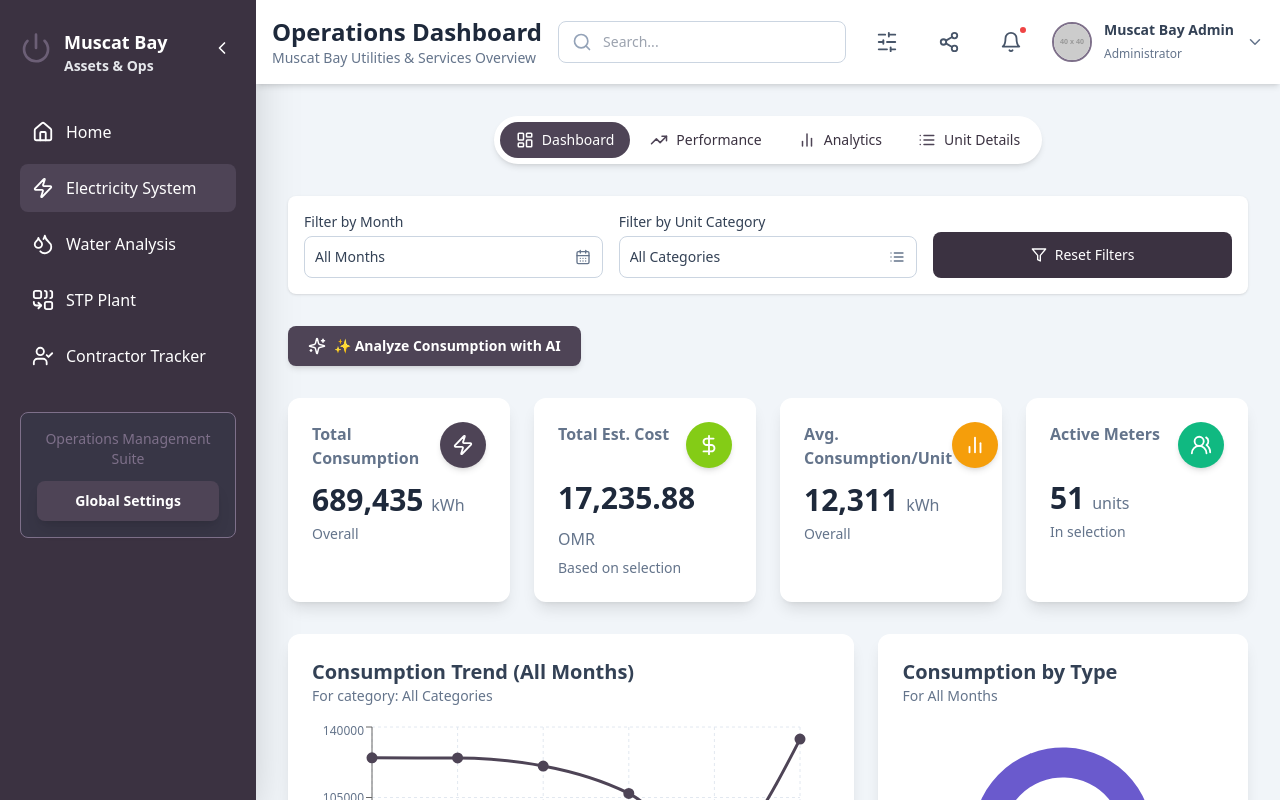
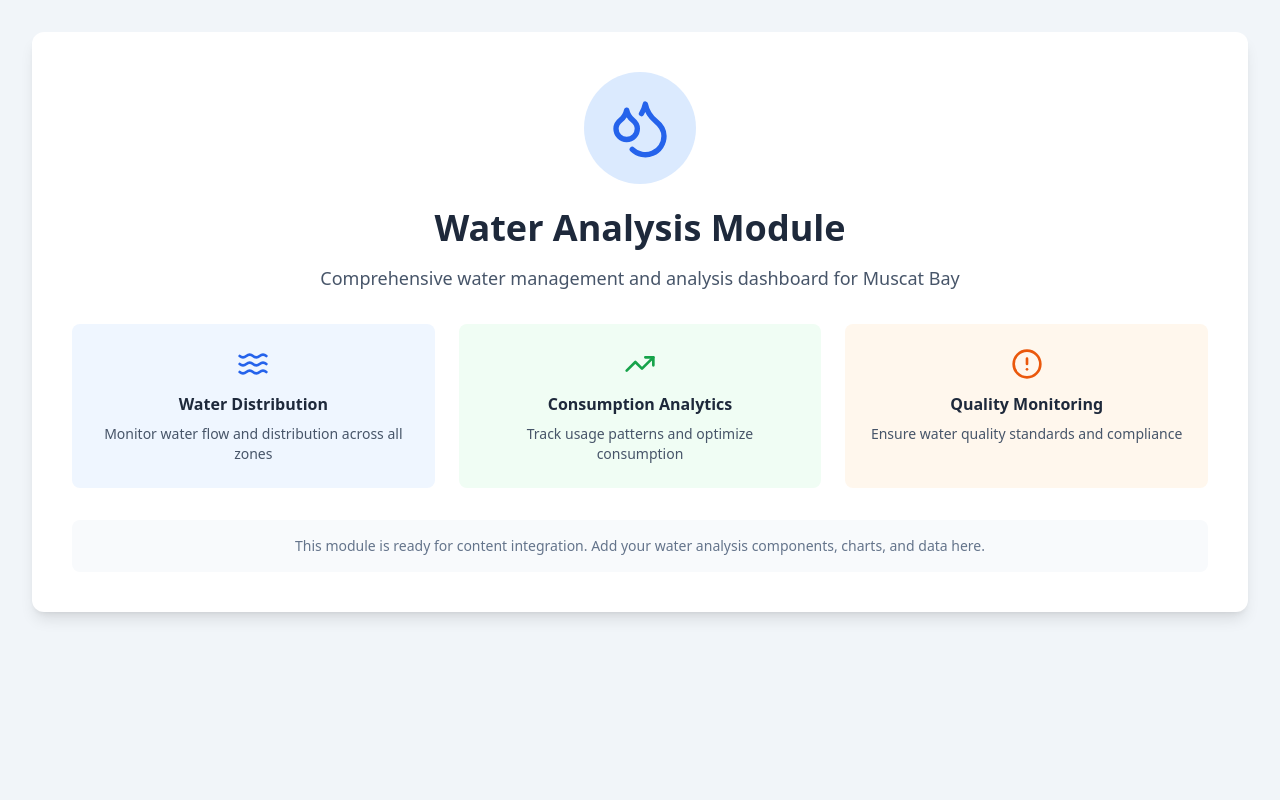
Before and after one commit to ARahim900/bay-utilities-overview, a React (Vite) app: page /water in a window 1280 px wide. Built offline with nearby package versions, Linux system fonts and the light colour scheme.

Commit message:
Add empty pages for modules
Create empty components and routes for Water Analysis, STP Plant, and Contractor Tracker modules.

```diff
--- a/src/App.tsx
+++ b/src/App.tsx
@@ -6,6 +6,9 @@ import { QueryClient, QueryClientProvider } from "@tanstack/react-query";
 import { BrowserRouter, Routes, Route } from "react-router-dom";
 import LandingPage from "./pages/LandingPage";
 import Index from "./pages/Index";
+import WaterAnalysis from "./pages/WaterAnalysis";
+import STPPlant from "./pages/STPPlant";
+import ContractorTracker from "./pages/ContractorTracker";
 import NotFound from "./pages/NotFound";
 
 const queryClient = new QueryClient();
@@ -19,9 +22,9 @@ const App = () => (
         <Routes>
           <Route path="/" element={<LandingPage />} />
           <Route path="/electricity" element={<Index />} />
-          <Route path="/water" element={<Index />} />
-          <Route path="/stp" element={<Index />} />
-          <Route path="/contractor" element={<Index />} />
+          <Route path="/water" element={<WaterAnalysis />} />
+          <Route path="/stp" element={<STPPlant />} />
+          <Route path="/contractor" element={<ContractorTracker />} />
           {/* ADD ALL CUSTOM ROUTES ABOVE THE CATCH-ALL "*" ROUTE */}
           <Route path="*" element={<NotFound />} />
         </Routes>
--- /dev/null
+++ b/src/pages/ContractorTracker.tsx
@@ -0,0 +1,51 @@
+
+import React from 'react';
+import { UserCheck, Users, Calendar, CheckSquare } from 'lucide-react';
+
+const ContractorTracker = () => {
+  return (
+    <div className="min-h-screen bg-slate-100 p-6 md:p-8">
+      <div className="max-w-7xl mx-auto">
+        <div className="bg-white p-10 rounded-xl shadow-lg text-center">
+          <div className="flex justify-center mb-6">
+            <div className="p-6 rounded-full bg-indigo-100">
+              <UserCheck size={64} className="text-indigo-600" />
+            </div>
+          </div>
+          <h1 className="text-4xl font-bold text-slate-800 mb-4">Contractor Tracker</h1>
+          <p className="text-lg text-slate-600 mb-8">
+            Comprehensive contractor management and project tracking system
+          </p>
+
+          <div className="grid grid-cols-1 md:grid-cols-3 gap-6 mt-8">
+            <div className="bg-indigo-50 p-6 rounded-lg">
+              <Users size={32} className="text-indigo-600 mx-auto mb-3" />
+              <h3 className="font-semibold text-slate-800 mb-2">Contractor Management</h3>
+              <p className="text-sm text-slate-600">Track contractor profiles and credentials</p>
+            </div>
+
+            <div className="bg-amber-50 p-6 rounded-lg">
+              <Calendar size={32} className="text-amber-600 mx-auto mb-3" />
+              <h3 className="font-semibold text-slate-800 mb-2">Project Scheduling</h3>
+              <p className="text-sm text-slate-600">Manage timelines and project milestones</p>
+            </div>
+
+            <div className="bg-green-50 p-6 rounded-lg">
+              <CheckSquare size={32} className="text-green-600 mx-auto mb-3" />
+              <h3 className="font-semibold text-slate-800 mb-2">Performance Tracking</h3>
+              <p className="text-sm text-slate-600">Monitor progress and quality metrics</p>
+            </div>
+          </div>
+
+          <div className="mt-8 p-4 bg-slate-50 rounded-lg">
+            <p className="text-slate-500 text-sm">
+              This module is ready for content integration. Add your contractor tracking components, forms, and data here.
+            </p>
+          </div>
+        </div>
+      </div>
+    </div>
+  );
+};
+
+export default ContractorTracker;
--- a/src/pages/Index.tsx
+++ b/src/pages/Index.tsx
@@ -2,6 +2,7 @@ import React, { useState, useMemo } from 'react';
 import { BarChart, Bar, XAxis, YAxis, CartesianGrid, Tooltip, Legend, ResponsiveContainer, PieChart, Pie, Cell, LineChart, Line, Label, Area } from 'recharts';
 import { Search, Bell, ChevronDown, SlidersHorizontal, Share2, LayoutDashboard, BarChart2, List, Zap, TrendingUp, Users2, MapPin, Power, DollarSign, Filter, Settings, FileText, Activity, Droplets, Combine, UserCheck, Columns, Sparkles, X, CalendarDays, CheckIcon, Building, Home, ChevronLeft, ChevronRight } from 'lucide-react';
 import { Link } from 'react-router-dom';
+import { LucideIcon } from 'lucide-react';
 
 // OMR Conversion Rate
 const OMR_PER_KWH = 0.025;
@@ -145,9 +146,9 @@ const Sidebar = ({
   const mainSections = [
     { name: 'Home', icon: Home, sectionId: 'Home', path: '/' },
     { name: 'Electricity System', icon: Zap, sectionId: 'ElectricitySystem' },
-    { name: 'Water Analysis', icon: Droplets, sectionId: 'WaterAnalysis' },
-    { name: 'STP Plant', icon: Combine, sectionId: 'STPPlant' },
-    { name: 'Contractor Tracker', icon: UserCheck, sectionId: 'ContractorTracker' },
+    { name: 'Water Analysis', icon: Droplets, sectionId: 'WaterAnalysis', path: '/water' },
+    { name: 'STP Plant', icon: Combine, sectionId: 'STPPlant', path: '/stp' },
+    { name: 'Contractor Tracker', icon: UserCheck, sectionId: 'ContractorTracker', path: '/contractor' },
   ];
 
   return (
@@ -296,7 +297,7 @@ const StyledSelect = ({
   onChange: (e: React.ChangeEvent<HTMLSelectElement>) => void;
   options: { value: string; label: string }[];
   id: string;
-  icon?: React.ComponentType<{ size: number }>;
+  icon?: LucideIcon;
 }) => {
   return (
     <div>
@@ -436,7 +437,7 @@ const SummaryCard = ({
 }: {
   title: string;
   value: string;
-  icon: React.ComponentType<{ size: number }>;
+  icon: LucideIcon;
   unit: string;
   trend?: string;
   trendColor?: string;
@@ -513,7 +514,7 @@ const PlaceholderPage = ({
   icon
 }: {
   title: string;
-  icon?: React.ComponentType<{ size: number; className?: string; style?: React.CSSProperties }>;
+  icon?: LucideIcon;
 }) => {
   const IconComponent = icon || Activity;
   return (
--- /dev/null
+++ b/src/pages/STPPlant.tsx
@@ -0,0 +1,51 @@
+
+import React from 'react';
+import { Combine, Activity, BarChart3, Settings } from 'lucide-react';
+
+const STPPlant = () => {
+  return (
+    <div className="min-h-screen bg-slate-100 p-6 md:p-8">
+      <div className="max-w-7xl mx-auto">
+        <div className="bg-white p-10 rounded-xl shadow-lg text-center">
+          <div className="flex justify-center mb-6">
+            <div className="p-6 rounded-full bg-emerald-100">
+              <Combine size={64} className="text-emerald-600" />
+            </div>
+          </div>
+          <h1 className="text-4xl font-bold text-slate-800 mb-4">STP Plant Monitoring</h1>
+          <p className="text-lg text-slate-600 mb-8">
+            Sewage Treatment Plant operations and environmental monitoring system
+          </p>
+
+          <div className="grid grid-cols-1 md:grid-cols-3 gap-6 mt-8">
+            <div className="bg-emerald-50 p-6 rounded-lg">
+              <Activity size={32} className="text-emerald-600 mx-auto mb-3" />
+              <h3 className="font-semibold text-slate-800 mb-2">Plant Operations</h3>
+              <p className="text-sm text-slate-600">Real-time monitoring of treatment processes</p>
+            </div>
+
+            <div className="bg-blue-50 p-6 rounded-lg">
+              <BarChart3 size={32} className="text-blue-600 mx-auto mb-3" />
+              <h3 className="font-semibold text-slate-800 mb-2">Performance Metrics</h3>
+              <p className="text-sm text-slate-600">Track efficiency and output quality</p>
+            </div>
+
+            <div className="bg-purple-50 p-6 rounded-lg">
+              <Settings size={32} className="text-purple-600 mx-auto mb-3" />
+              <h3 className="font-semibold text-slate-800 mb-2">System Controls</h3>
+              <p className="text-sm text-slate-600">Manage plant settings and configurations</p>
+            </div>
+          </div>
+
+          <div className="mt-8 p-4 bg-slate-50 rounded-lg">
+            <p className="text-slate-500 text-sm">
+              This module is ready for content integration. Add your STP plant monitoring components, controls, and data here.
+            </p>
+          </div>
+        </div>
+      </div>
+    </div>
+  );
+};
+
+export default STPPlant;
--- /dev/null
+++ b/src/pages/WaterAnalysis.tsx
@@ -0,0 +1,51 @@
+
+import React from 'react';
+import { Droplets, Waves, TrendingUp, AlertCircle } from 'lucide-react';
+
+const WaterAnalysis = () => {
+  return (
+    <div className="min-h-screen bg-slate-100 p-6 md:p-8">
+      <div className="max-w-7xl mx-auto">
+        <div className="bg-white p-10 rounded-xl shadow-lg text-center">
+          <div className="flex justify-center mb-6">
+            <div className="p-6 rounded-full bg-blue-100">
+              <Droplets size={64} className="text-blue-600" />
+            </div>
+          </div>
+          <h1 className="text-4xl font-bold text-slate-800 mb-4">Water Analysis Module</h1>
+          <p className="text-lg text-slate-600 mb-8">
+            Comprehensive water management and analysis dashboard for Muscat Bay
+          </p>
+
+          <div className="grid grid-cols-1 md:grid-cols-3 gap-6 mt-8">
+            <div className="bg-blue-50 p-6 rounded-lg">
+              <Waves size={32} className="text-blue-600 mx-auto mb-3" />
+              <h3 className="font-semibold text-slate-800 mb-2">Water Distribution</h3>
+              <p className="text-sm text-slate-600">Monitor water flow and distribution across all zones</p>
+            </div>
+
+            <div className="bg-green-50 p-6 rounded-lg">
+              <TrendingUp size={32} className="text-green-600 mx-auto mb-3" />
+              <h3 className="font-semibold text-slate-800 mb-2">Consumption Analytics</h3>
+              <p className="text-sm text-slate-600">Track usage patterns and optimize consumption</p>
+            </div>
+
+            <div className="bg-orange-50 p-6 rounded-lg">
+              <AlertCircle size={32} className="text-orange-600 mx-auto mb-3" />
+              <h3 className="font-semibold text-slate-800 mb-2">Quality Monitoring</h3>
+              <p className="text-sm text-slate-600">Ensure water quality standards and compliance</p>
+            </div>
+          </div>
+
+          <div className="mt-8 p-4 bg-slate-50 rounded-lg">
+            <p className="text-slate-500 text-sm">
+              This module is ready for content integration. Add your water analysis components, charts, and data here.
+            </p>
+          </div>
+        </div>
+      </div>
+    </div>
+  );
+};
+
+export default WaterAnalysis;
```
